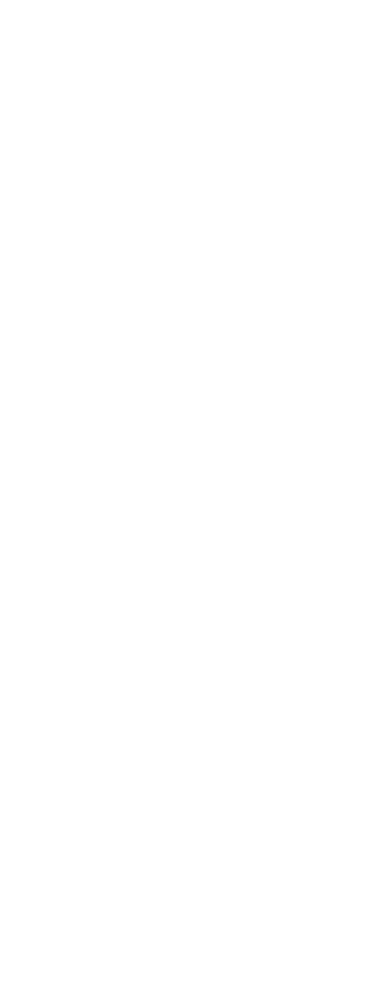
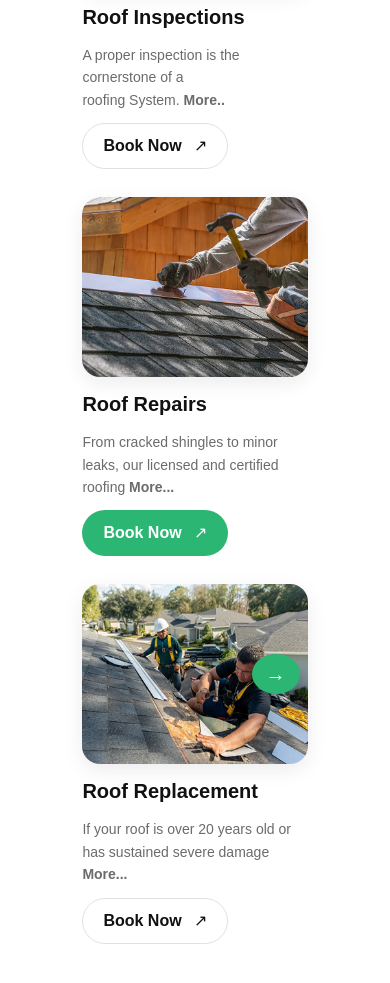
Before and after one commit to antu468/Roofing-service-React, a React (Vite) app: page / in a window 390 px wide. Shown: the part 2540-3523 px from the top of the page. Before the commit the page ends 2256 px from the top, so only its background shows below. Built offline with nearby package versions, Linux system fonts and the light colour scheme.

Commit message:
images and button add

```diff
--- a/src/App.css
+++ b/src/App.css
@@ -448,7 +448,7 @@
   opacity: 1;
   top: 1987px;
   left: 18.3%;
-  padding: 24px 59px;
+  padding: 150px 59px;
   position: absolute;
   background-color: #ffffff;
   display: flex;
@@ -488,7 +488,7 @@
   font-family: 'Be Vietnam Pro', sans-serif;
   font-weight: 700;
   font-size: 22px;
-  color: #0b7746;
+  color: #000000;
 }
 
 .content-series-text {
@@ -501,7 +501,119 @@
 }
 
 @media (max-width: 900px) {
-  .content { flex-direction: column; align-items: flex-start; }
-  .content h2 { flex-basis: auto; }
-  .content-right { flex-basis: auto; }
+  .content {
+    flex-direction: column;
+    align-items: flex-start;
+  }
+
+  .content h2 {
+    flex-basis: auto;
+  }
+
+  .content-right {
+    flex-basis: auto;
+  }
 }
+
+.line {
+  width: 1170;
+  height: 0px;
+  opacity: 1;
+  border-width: 1px;
+  border: 1px solid rgba(131, 167, 144, 1)
+}
+
+.services-section {
+  width: 1440px;
+  opacity: 1;
+  top: 2300px;
+  padding: 50px 59px 80px 59px;
+  background: #ffffff;
+  position: absolute;
+  left: 18.3%;
+  display: flex;
+  gap: 28px;
+  justify-content: space-between;
+  align-items: flex-start;
+}
+
+.service-card {
+  background: transparent;
+  width: calc(33.333% - 18px);
+  display: flex;
+  flex-direction: column;
+  gap: 12px;
+}
+
+.card-img {
+  width: 370px;
+  height: 262px;
+  object-fit: cover;
+  border-radius: 18px;
+  box-shadow: 0 6px 20px rgba(11,18,36,0.08);
+}
+
+.card-title {
+  font-size: 20px;
+  font-weight: 700;
+  color: #111;
+}
+
+.card-desc {
+  font-size: 14px;
+  color: #6b6b6b;
+  line-height: 1.6;
+}
+
+.card-btn {
+  align-self: flex-start;
+  background: transparent;
+  border: 1px solid rgba(0,0,0,0.12);
+  padding: 10px 20px;
+  border-radius: 999px;
+  font-weight: 600;
+  color: #111;
+  cursor: pointer;
+}
+
+.card-btn.primary {
+  background: #2bb673;
+  color: #fff;
+  border-color: transparent;
+}
+
+.btn-arrow { margin-left: 8px; }
+
+@media (max-width: 900px) {
+  .services-section { flex-direction: column; left: 6%; width: 88%; }
+  .service-card { width: 100%; }
+  .card-img { height: 180px; }
+}
+
+/* image wrapper for overlay */
+.img-wrap {
+  position: relative;
+}
+
+.img-arrow {
+  position: absolute;
+  right: 25px;
+  top: 50%;
+  transform: translateY(-50%);
+  width: 44px;
+  height: 44px;
+  border-radius: 50%;
+  background: #2bb673;
+  color: #fff;
+  border: none;
+  display: flex;
+  align-items: center;
+  justify-content: center;
+  font-size: 20px;
+  box-shadow: 0 6px 14px rgba(11,18,36,0.12);
+  cursor: pointer;
+}
+
+@media (max-width: 900px) {
+  .img-arrow { right: 8px; width: 40px; height: 40px; }
+}
--- a/src/App.jsx
+++ b/src/App.jsx
@@ -5,6 +5,9 @@
 import pic1 from "./assets/Group (1).png"
 import pic2 from "./assets/Vector.png"
 import pic3 from "./assets/card2.png"
+import pic4 from "./assets/Image.png"
+import pic5 from "./assets/Image (1).png"
+import pic6 from "./assets/Image (2).png"
 
 function App() {
   return (
@@ -92,7 +95,7 @@
       <div className="stats-wrapper">
         <div className="stats">
           <div className="stat top-60px lest-200px">
-            <div className="value">120K</div>
+            <div className="value">10K+</div>
             <div className="label">Happy Customers</div>
           </div>
 
@@ -115,6 +118,33 @@
           <p className="content-series-text">Infinity Roofer delivers a wide range of services designed to meet the specific needs of homeowners, property managers, and commercial developers.</p>
         </div>
       </div>
+
+      <div className="services-section">
+        <div className="service-card">
+          <img src={pic4} alt="Roof Inspections" className="card-img" />
+          <h4 className="card-title">Roof Inspections</h4>
+          <p className="card-desc">A proper inspection is the cornerstone of a<br />
+          roofing System. <b>More..</b></p>
+          <button className="card-btn">Book Now <span className="btn-arrow">↗</span></button>
+        </div>
+
+        <div className="service-card">
+          <img src={pic5} alt="Roof Repairs" className="card-img" />
+          <h4 className="card-title">Roof Repairs</h4>
+          <p className="card-desc">From cracked shingles to minor leaks, our licensed and certified roofing <b>More...</b></p>
+          <button className="card-btn primary">Book Now <span className="btn-arrow">↗</span></button>
+        </div>
+
+        <div className="service-card">
+          <div className="img-wrap">
+            <img src={pic6} alt="Roof Replacement" className="card-img" />
+            <button className="img-arrow" aria-hidden="true">→</button>
+          </div>
+          <h4 className="card-title">Roof Replacement</h4>
+          <p className="card-desc">If your roof is over 20 years old or has sustained severe damage <b>More...</b></p>
+          <button className="card-btn">Book Now <span className="btn-arrow">↗</span></button>
+        </div>
+      </div>
     </>
   )
 }
```
